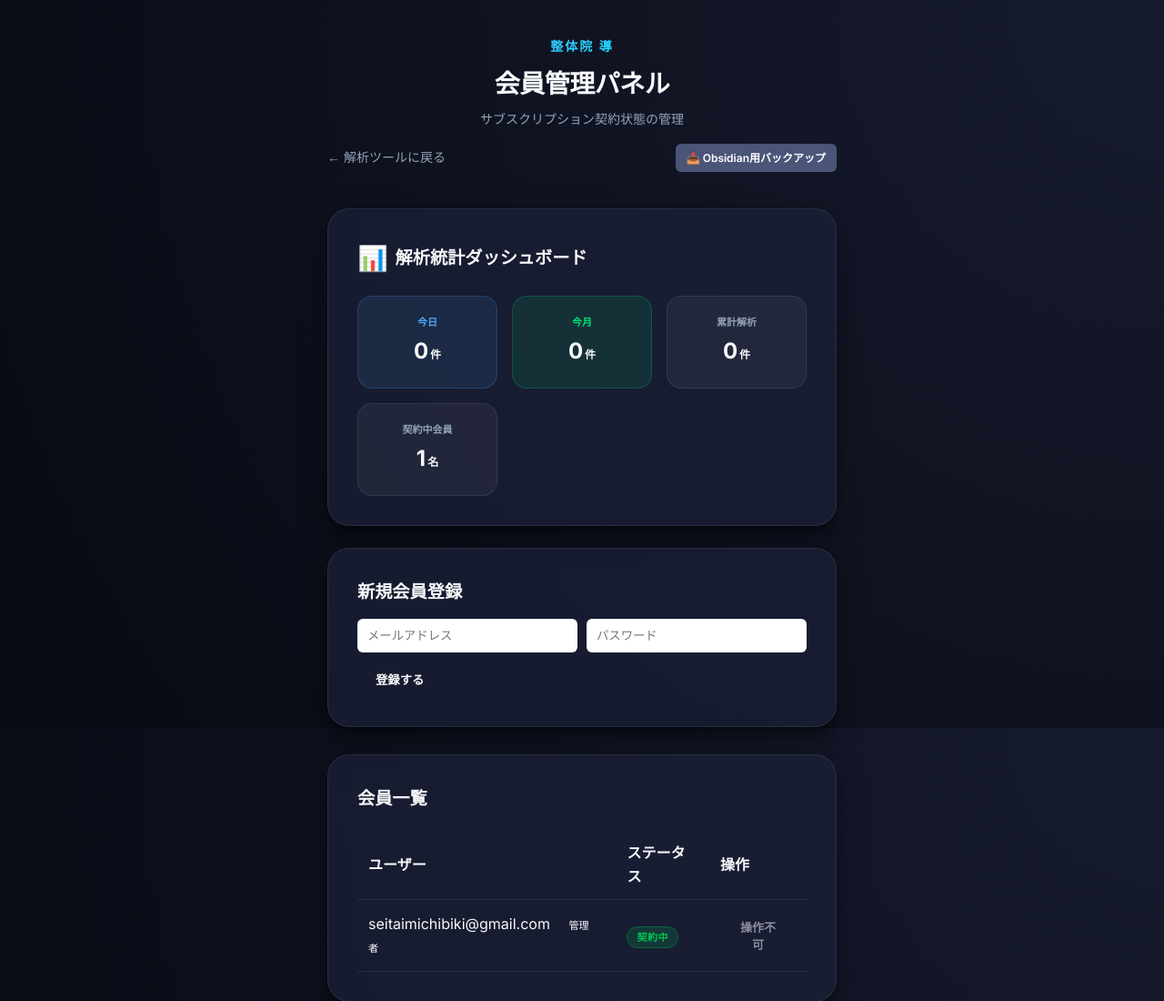
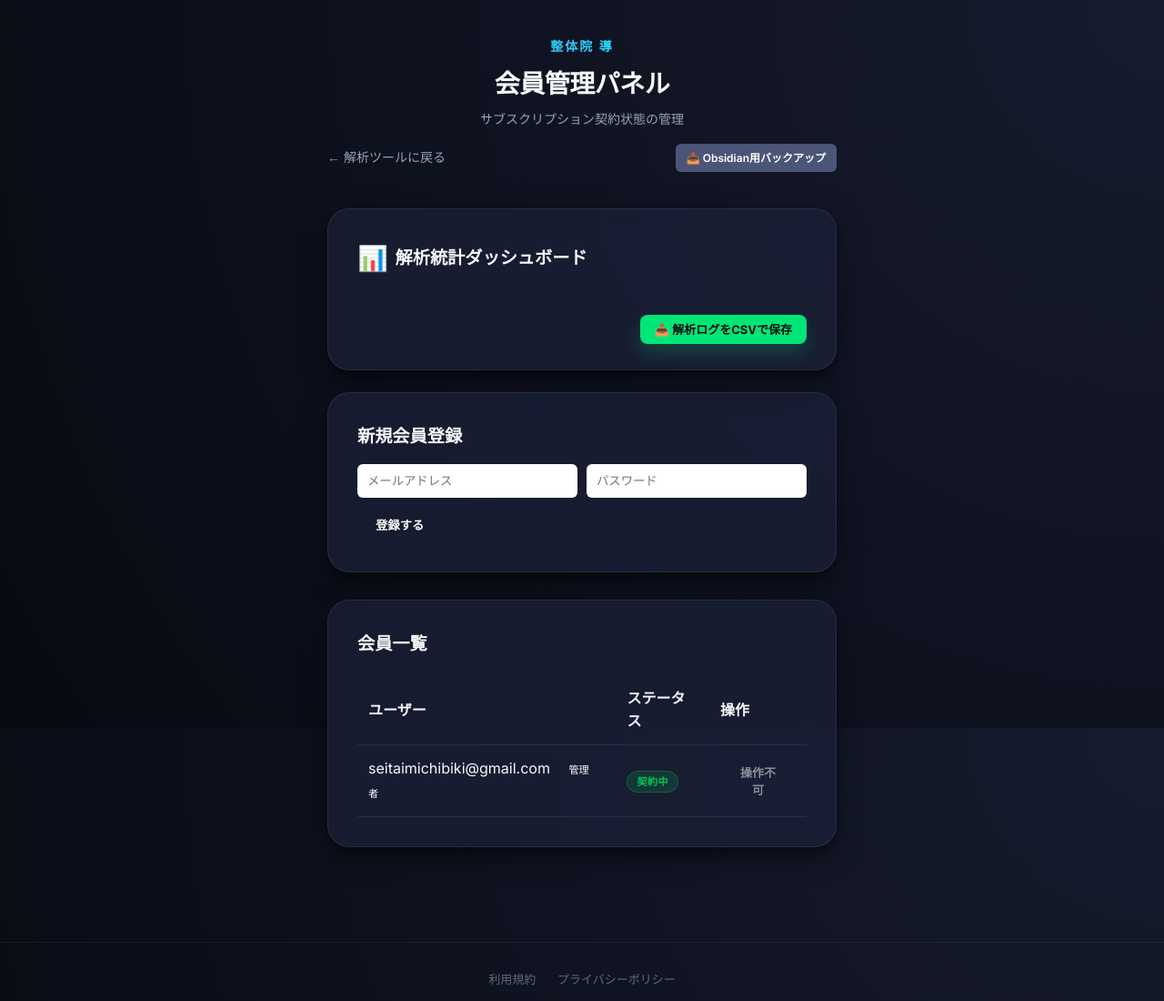
Before and after one commit to seitaimichibiki-cpu/posture-analyzer, a Flask app: page /admin in a window 1280 px wide. Shown: the top 1100 px of the page at 91% size. Run offline with Flask 3, Linux system fonts and the light colour scheme; a user stored in the database is signed in.

Commit message:
Add CSV export functionality for analysis logs on Admin Dashboard

```diff
--- a/app.py
+++ b/app.py
@@ -331,6 +331,50 @@ def admin_backup():
         headers={"Content-disposition": "attachment; filename=members_backup.md"}
     )
 
+@app.route('/admin/export_csv')
+@login_required
+def admin_export_csv():
+    if not current_user.is_admin:
+        return jsonify({'success': False, 'error': '権限がありません。'}), 403
+
+    import csv
+    import io
+    from flask import make_response
+
+    # 全ログ取得
+    logs = AnalysisLog.query.order_by(AnalysisLog.created_at.desc()).all()
+
+    # メモリ上にCSV出力
+    output = io.StringIO()
+    # Excelで文字化けしないようBOMを追加
+    output.write('\ufeff')
+    writer = csv.writer(output)
+
+    # ヘッダー
+    writer.writerow(['ID', '実行日時', 'ユーザーID/メール', '解析タイプ'])
+
+    # データ
+    for log in logs:
+        user_info = f"UID:{log.user_id}"
+        if log.user_id:
+            user = User.query.get(log.user_id)
+            if user:
+                user_info = user.email
+
+        # 日本時間に調整（簡易的）
+        jst_time = log.created_at + timedelta(hours=9)
+        writer.writerow([
+            log.id,
+            jst_time.strftime('%Y-%m-%d %H:%M:%S'),
+            user_info,
+            log.view_type
+        ])
+
+    response = make_response(output.getvalue())
+    response.headers["Content-Disposition"] = f"attachment; filename=analysis_logs_{datetime.now().strftime('%Y%m%d')}.csv"
+    response.headers["Content-type"] = "text/csv; charset=utf-8-sig"
+    return response
+
 @app.route('/analyze', methods=['POST'])
 def analyze():
     if 'image' not in request.files:
--- a/templates/admin.html
+++ b/templates/admin.html
@@ -75,22 +75,12 @@
                 <span style="font-size: 1.4em;">📊</span> 解析統計ダッシュボード
             </h2>
             <div style="display: grid; grid-template-columns: repeat(auto-fit, minmax(120px, 1fr)); gap: 16px;">
-                <div style="background: rgba(79, 172, 254, 0.1); border: 1px solid rgba(79, 172, 254, 0.2); padding: 20px; border-radius: 16px; text-align: center;">
-                    <div style="font-size: 11px; color: var(--accent); font-weight: 800; text-transform: uppercase; margin-bottom: 4px;">今日</div>
-                    <div style="font-size: 24px; font-weight: 800;">{{ stats.today }}<span style="font-size: 12px; margin-left: 2px;">件</span></div>
-                </div>
-                <div style="background: rgba(0, 230, 118, 0.1); border: 1px solid rgba(0, 230, 118, 0.2); padding: 20px; border-radius: 16px; text-align: center;">
-                    <div style="font-size: 11px; color: var(--success); font-weight: 800; text-transform: uppercase; margin-bottom: 4px;">今月</div>
-                    <div style="font-size: 24px; font-weight: 800;">{{ stats.month }}<span style="font-size: 12px; margin-left: 2px;">件</span></div>
-                </div>
-                <div style="background: rgba(255, 255, 255, 0.05); border: 1px solid var(--border); padding: 20px; border-radius: 16px; text-align: center;">
-                    <div style="font-size: 11px; color: var(--text-muted); font-weight: 800; text-transform: uppercase; margin-bottom: 4px;">累計解析</div>
-                    <div style="font-size: 24px; font-weight: 800;">{{ stats.total }}<span style="font-size: 12px; margin-left: 2px;">件</span></div>
-                </div>
-                <div style="background: rgba(255, 255, 255, 0.05); border: 1px solid var(--border); padding: 20px; border-radius: 16px; text-align: center;">
-                    <div style="font-size: 11px; color: var(--text-muted); font-weight: 800; text-transform: uppercase; margin-bottom: 4px;">契約中会員</div>
-                    <div style="font-size: 24px; font-weight: 800;">{{ stats.active_users }}<span style="font-size: 12px; margin-left: 2px;">名</span></div>
-                </div>
+                <!-- ... existing cards ... -->
+            </div>
+            <div style="margin-top: 24px; text-align: right;">
+                <a href="{{ url_for('admin_export_csv') }}" class="secondary-btn" style="padding: 8px 16px; font-size: 13px; text-decoration: none; border-radius: 8px;">
+                    📥 解析ログをCSVで保存
+                </a>
             </div>
         </main>
 
```
